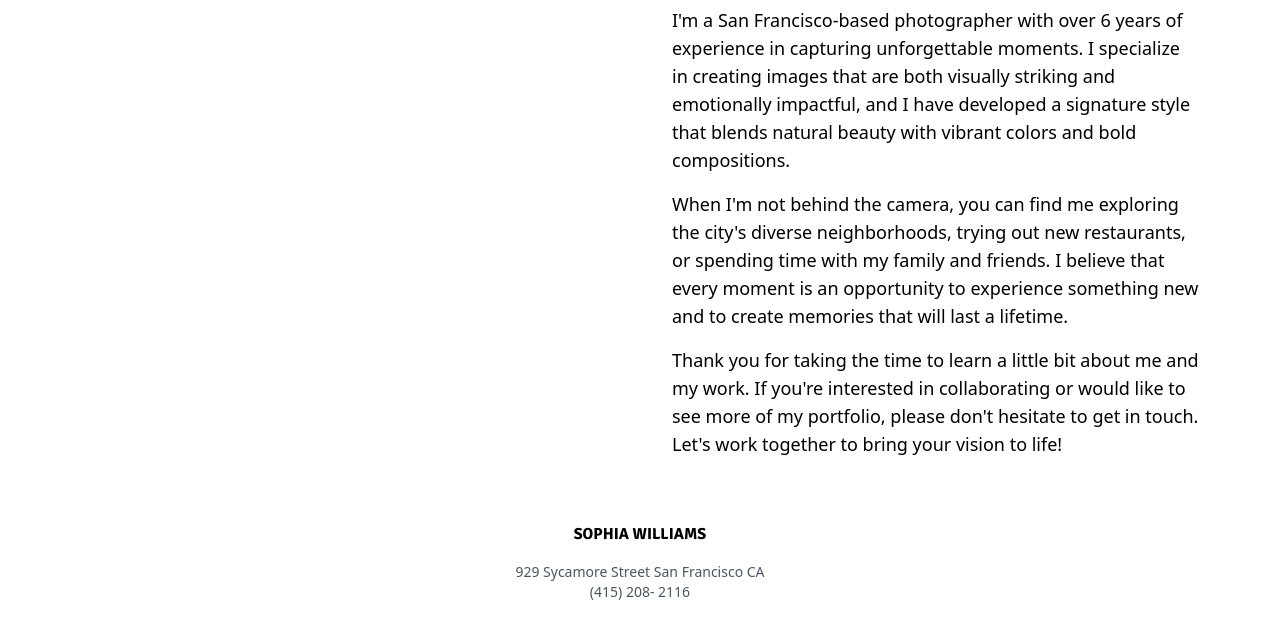
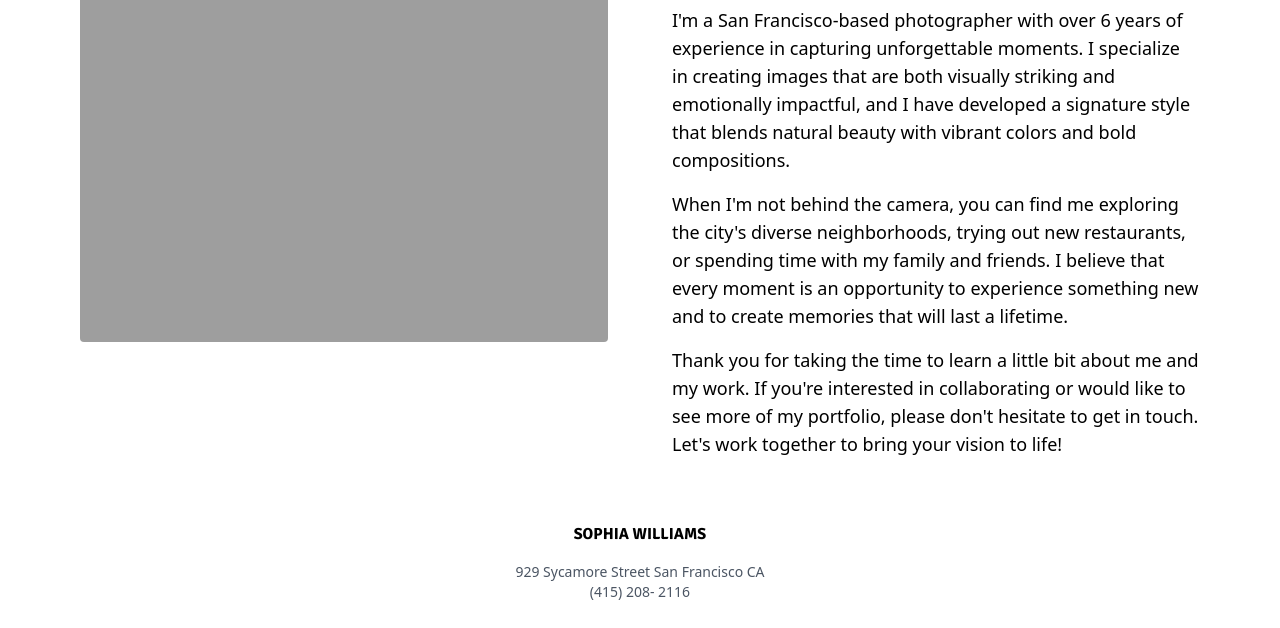
Before and after one commit to JoaoFranco03/photography-portfolio, a website: page dist/about_me.html in a window 1280 px wide. Shown: the part 242-870 px from the top of the page. Drawn offline with Linux system fonts and the light colour scheme; the site is published under a folder, as on GitHub Pages, so addresses that start at the root find nothing; a web font is replaced by a local one.

Commit message:
Changed Images Path

```diff
--- a/dist/about_me.html
+++ b/dist/about_me.html
@@ -6,7 +6,7 @@
     <meta name="viewport" content="width=device-width, initial-scale=1.0" />
     <title>SH - About Me</title>
     <!-- Favicon -->
-    <link rel="icon" type="image/x-icon" href="/assets/favicon.ico" />
+    <link rel="icon" type="image/x-icon" href="./assets/favicon.ico" />
     <link rel="stylesheet" href="output.css" />
     <link rel="stylesheet" href="styles.css" />
     <!-- Start - Fonts -->
@@ -90,7 +90,7 @@
       <h1 class="text-4xl pt-10 pb-8"><b>ABOUT ME</b></h1>
       <div class="grid grid-cols-2 gap-16">
         <img
-          src="/assets/Avatar.png"
+          src="./assets/Avatar.png"
           alt=""
           class="col-span-2 md:col-span-1 rounded flex flex-col w-full object-cover h-auto"
         />
```
Also changed, not shown: dist/contact.html (+1 -1 lines), dist/index.html (+1 -1 lines), dist/assets/Logo.jpg (renamed from assets/Logo.jpg), dist/assets/favicon.ico (renamed from assets/favicon.ico), 4 other files.
